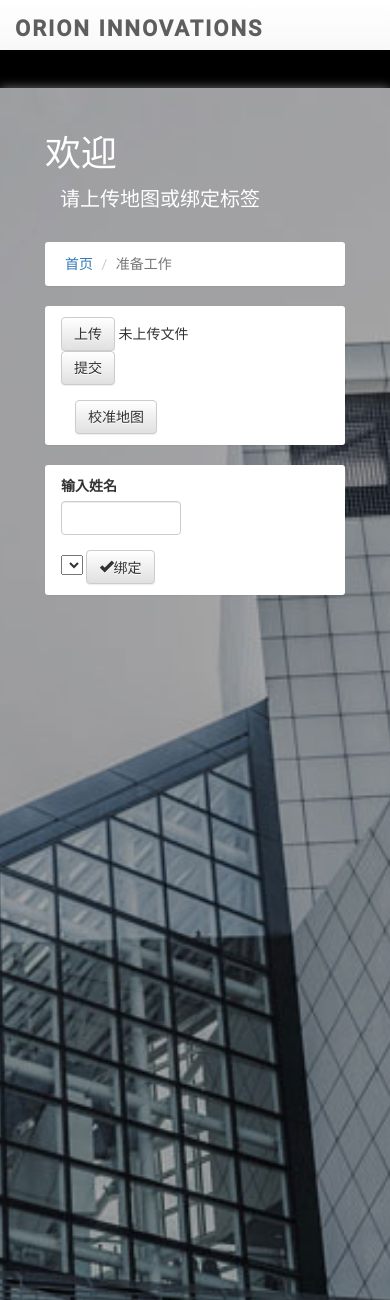
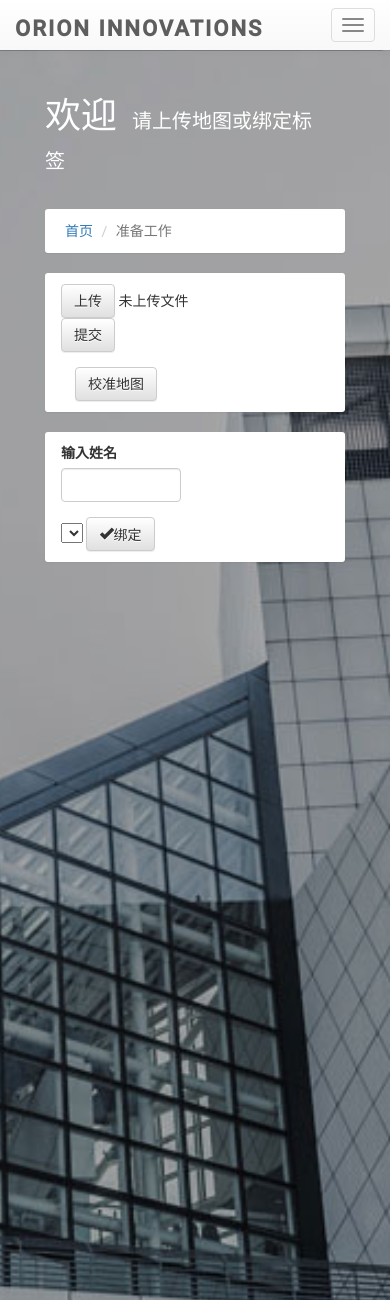
Before and after one commit to OrionInnov/orion-frontend, a Python web app: template templates/index.html in a window 390 px wide. Shown: the top 1300 px of the page. Run offline with Jinja, Linux system fonts and the light colour scheme; the template is opened without the code that fills it, so the values that code supplies are empty.

Commit message:
Fixed some errors.

```diff
--- a/static/css/custom-styles.css
+++ b/static/css/custom-styles.css
@@ -144,25 +144,25 @@ p {
 
 #page-wrapper {
     position: relative;
-    box-shadow: 0 0 10px #757575;
-    -moz-box-shadow: 0 0 10px #757575;
-    -webkit-box-shadow: 0 0 10px #757575;
+    box-shadow: 0 0 0px #FFFFFF;
+    -moz-box-shadow: 0 0 0px #FFFFFF;
+    -webkit-box-shadow: 0 0 0px #FFFFFF;
 }
 
 #page-fixP {
     position: relative;
-    box-shadow: 0 0 10px #757575;
-    -moz-box-shadow: 0 0 10px #757575;
-    -webkit-box-shadow: 0 0 10px #757575;
+    box-shadow: 0 0 0px #FFFFFF;
+    -moz-box-shadow: 0 0 0px #FFFFFF;
+    -webkit-box-shadow: 0 0 0px #FFFFFF;
 }
 
 #page-set {
     z-index: 2000;
     position: relative;
     top: 0px;
-    box-shadow: 0 0 10px #757575;
-    -moz-box-shadow: 0 0 10px #757575;
-    -webkit-box-shadow: 0 0 10px #757575;
+    box-shadow: 0 0 0px #FFFFFF;
+    -moz-box-shadow: 0 0 0px #FFFFFF;
+    -webkit-box-shadow: 0 0 0px #FFFFFF;
 }
 
 #page-rollC {
@@ -804,15 +804,15 @@ ul.nav.nav-second-level.collapse.in {
 }
 
 .navbar-default .navbar-toggle:hover, .navbar-default .navbar-toggle:focus {
-    background-color: #283643;
+    background-color: #ddd;
 }
 
 .navbar-default .navbar-toggle {
-    border-color: #fff;
+    border-color: #ddd;
 }
 
 .navbar-default .navbar-toggle .icon-bar {
-    background-color: #FFF;
+    background-color: #888;
 }
 
 .nav > li > a > i {
@@ -920,85 +920,7 @@ ul.dropdown-menu.dropdown-messages li a div {
 
 }
 
-@media (max-width: 768px) {
-    #sideNav {
-        display: none;
-    }
 
-    #page-wrapper {
-        position: relative;
-        top: 93px;
-    }
-
-    #page-fixP {
-        position: relative;
-        top: 93px;
-    }
-
-    #page-rollC {
-        position: relative;
-        top: 93px;
-    }
-
-    .navbar-side {
-        width: 100%;
-        z-index: 1;
-        position: relative;
-        top: 20px;
-    }
-
-    #page-wrapper {
-        top: 38px;
-    }
-
-    #page-fixP {
-        top: 38px;
-    }
-
-    #page-rollC {
-        top: 38px;
-    }
-
-    .top-navbar {
-        position: relative;
-        background-color: #F35543;
-    }
-
-    .top-navbar .navbar-brand {
-        width: 100%;
-        position: relative;
-
-    }
-
-    .top-head {
-        position: absolute;
-    }
-}
-
-@media (max-width: 480px) {
-    #Spage-wrapper {
-        position: relative;
-        top: 93px;
-    }
-
-    .page-header small {
-        display: block;
-        padding-top: 14px;
-        font-size: 19px;
-    }
-
-    #sideNav {
-        display: none;
-    }
-
-    .panel-left {
-        width: 85px;
-        height: 85px;
-        border-radius: 100%;
-        overflow: hidden;
-        margin: 14px;
-    }
-}
 
 .relative {
     position: relative;
--- a/static/js/myjs/set.js
+++ b/static/js/myjs/set.js
@@ -86,9 +86,10 @@ function changeTagName() {
         name  = $("#nameT").val(),
         enable = true;
     for (var i = 0; i < tagNames.length; i++) {
-      if (name === "(" + i + ") " + tagNames[i].name) {
+      if (name === "(" + i + ") " + tagNames[i].name || name === "") {
         enable = false;
         alert("错误：" + name + "已存在！");
+        break;
       }
     }
     if (enable) {
--- a/templates/index.html
+++ b/templates/index.html
@@ -31,9 +31,14 @@
     <section class="navbar navbar-default navbar-fixed-top" role="navigation">
       <div class="container">
         <div class="navbar-header">
+          <button class="navbar-toggle" data-toggle="collapse" data-target=".navbar-collapse">
+            <span class="icon icon-bar"></span>
+            <span class="icon icon-bar"></span>
+            <span class="icon icon-bar"></span>
+          </button>
           <a class="navbar-brand z-index0" href="/home">ORION INNOVATIONS</a>
         </div>
-        <div class="collapse navbar-collapse dropdown">
+        <div class="collapse navbar-collapse dropdown" style="overflow-x: hidden">
           <!--<ul class="dropdown nav navbar-nav navbar-right">
             <li class="dropdown-toggle selecta" type="button" id="dropdownMenu4" data-toggle="dropdown" aria-haspopup="true"
               aria-expanded="true"><a id="navHead4" class="smoothScroll">关于奥新</a></li>
```
Also changed, not shown: other parts of templates/index.html (+24 -22 lines). Lines whose indentation alone changed are shown as unchanged.
